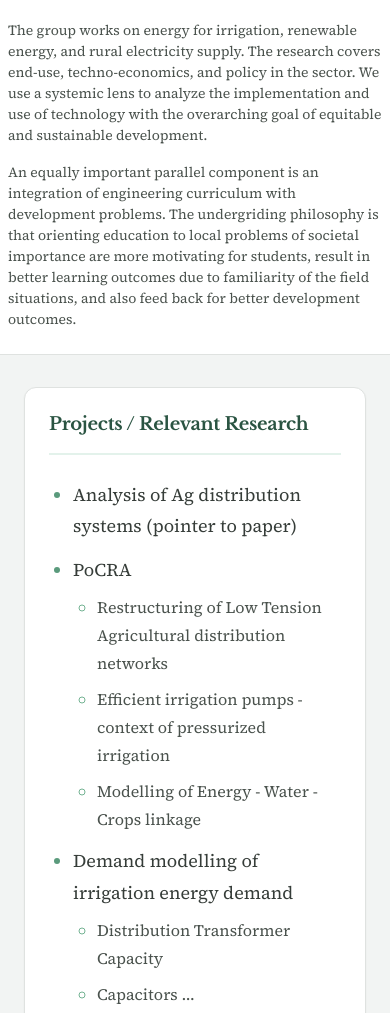
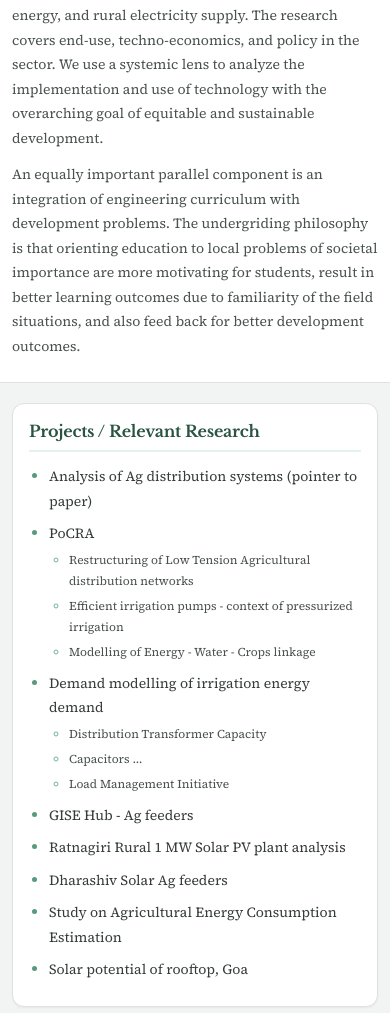
Before and after one commit to Two-Pixel-Technologies/rural-energy-research, a plain HTML site: page index.html in a window 390 px wide. Shown: the part 303-1316 px from the top of the page. Drawn offline with nearby package versions, Linux system fonts and the light colour scheme.

Commit message:
update mobile screen

```diff
--- a/css/styles.css
+++ b/css/styles.css
@@ -729,6 +729,7 @@ h1, h2, h3, h4, h5, h6 {
 
     .nav-container.nav-centered {
         justify-content: flex-end;
+        padding: 0 var(--space-4);
     }
 
     .nav-toggle {
@@ -761,15 +762,20 @@ h1, h2, h3, h4, h5, h6 {
     }
 
     .hero {
-        height: 220px;
+        height: 200px;
     }
 
     .intro-section {
-        padding: var(--space-8) 0;
+        padding: var(--space-8) var(--space-4);
+    }
+
+    .intro-content {
+        padding: 0 var(--space-2);
     }
 
     .intro-content h1 {
         font-size: var(--text-2xl);
+        margin-bottom: var(--space-4);
     }
 
     .intro-text p {
@@ -777,8 +783,38 @@ h1, h2, h3, h4, h5, h6 {
         line-height: var(--leading-relaxed);
     }
 
+    .main-content {
+        padding: var(--space-6) 0;
+    }
+
     .content-grid {
         grid-template-columns: 1fr;
+        padding: 0 var(--space-4);
+        gap: var(--space-6);
+    }
+
+    .projects-section,
+    .updates-section,
+    .uma-section {
+        padding: var(--space-5);
+    }
+
+    .projects-section h2,
+    .updates-section h2,
+    .uma-section h2 {
+        font-size: var(--text-lg);
+        margin-bottom: var(--space-4);
+    }
+
+    .projects-list li,
+    .policy-list li,
+    .uma-list li {
+        font-size: var(--text-base);
+        margin-bottom: var(--space-2);
+    }
+
+    .projects-sublist li {
+        font-size: var(--text-sm);
     }
 
     .footer-content {
@@ -823,31 +859,76 @@ h1, h2, h3, h4, h5, h6 {
 
 @media (max-width: 480px) {
     .hero {
-        height: 180px;
+        height: 160px;
     }
 
     .intro-section {
-        padding: var(--space-6) 0;
+        padding: var(--space-6) var(--space-3);
+    }
+
+    .intro-content {
+        padding: 0;
+    }
+
+    .intro-content h1 {
+        font-size: var(--text-xl);
+        margin-bottom: var(--space-3);
+        padding-bottom: var(--space-3);
     }
 
     .intro-text p {
         font-size: var(--text-sm);
-        line-height: var(--leading-normal);
+        line-height: var(--leading-relaxed);
+    }
+
+    .intro-text p + p {
+        margin-top: var(--space-3);
     }
 
     .main-content {
-        padding: var(--space-8) var(--space-4);
+        padding: var(--space-5) 0;
+    }
+
+    .content-grid {
+        padding: 0 var(--space-3);
+        gap: var(--space-4);
     }
 
     .projects-section,
     .updates-section,
     .uma-section {
-        padding: var(--space-6);
+        padding: var(--space-4);
     }
 
     .projects-section h2,
     .updates-section h2,
     .uma-section h2 {
-        font-size: var(--text-lg);
+        font-size: var(--text-base);
+        margin-bottom: var(--space-3);
+        padding-bottom: var(--space-2);
+    }
+
+    .projects-list,
+    .policy-list,
+    .uma-list {
+        padding-left: var(--space-5);
+    }
+
+    .projects-list li,
+    .policy-list li,
+    .uma-list li {
+        font-size: var(--text-sm);
+        margin-bottom: var(--space-2);
+        line-height: var(--leading-relaxed);
+    }
+
+    .projects-sublist {
+        padding-left: var(--space-5);
+        margin-top: var(--space-1);
+    }
+
+    .projects-sublist li {
+        font-size: var(--text-xs);
+        margin-bottom: var(--space-1);
     }
 }
```
